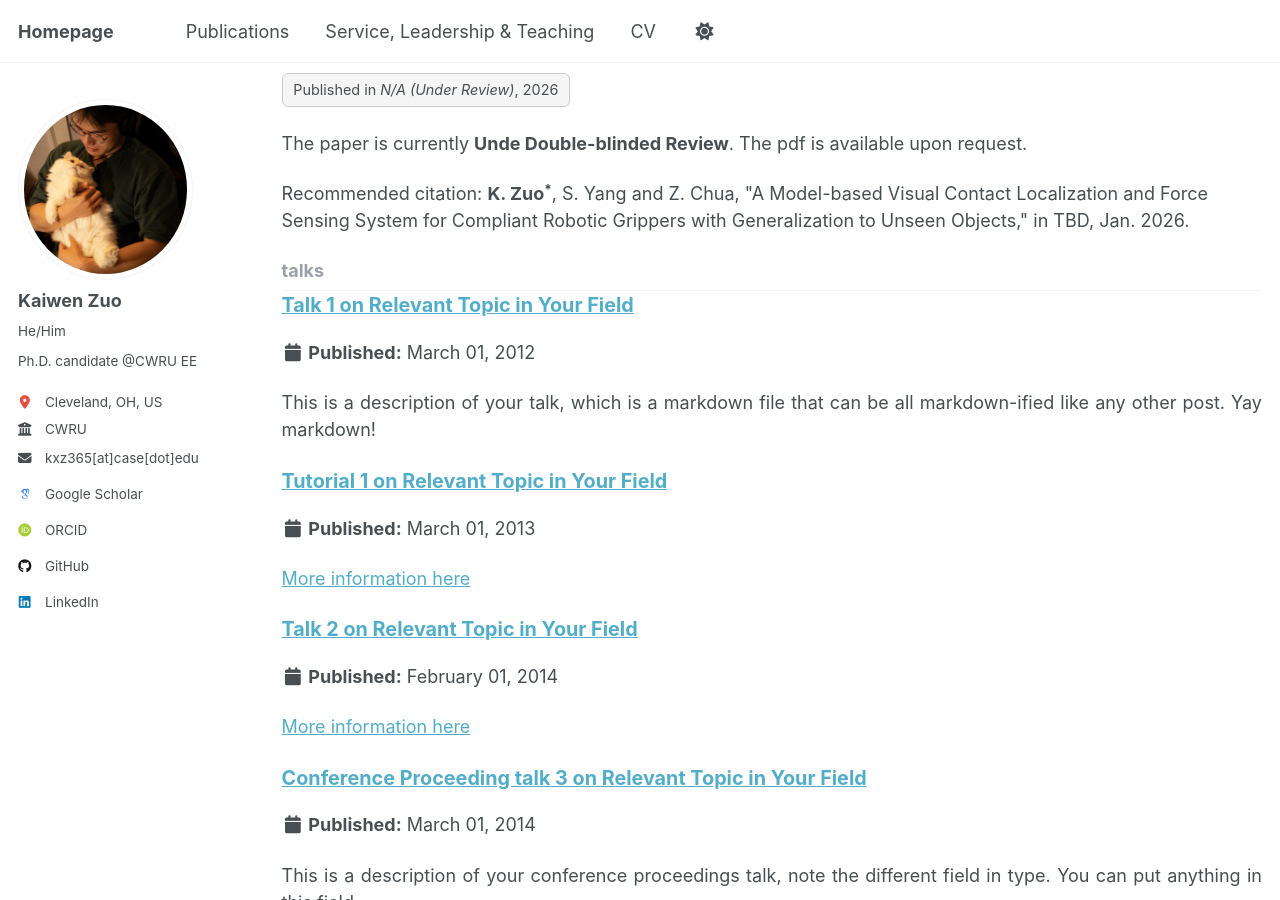
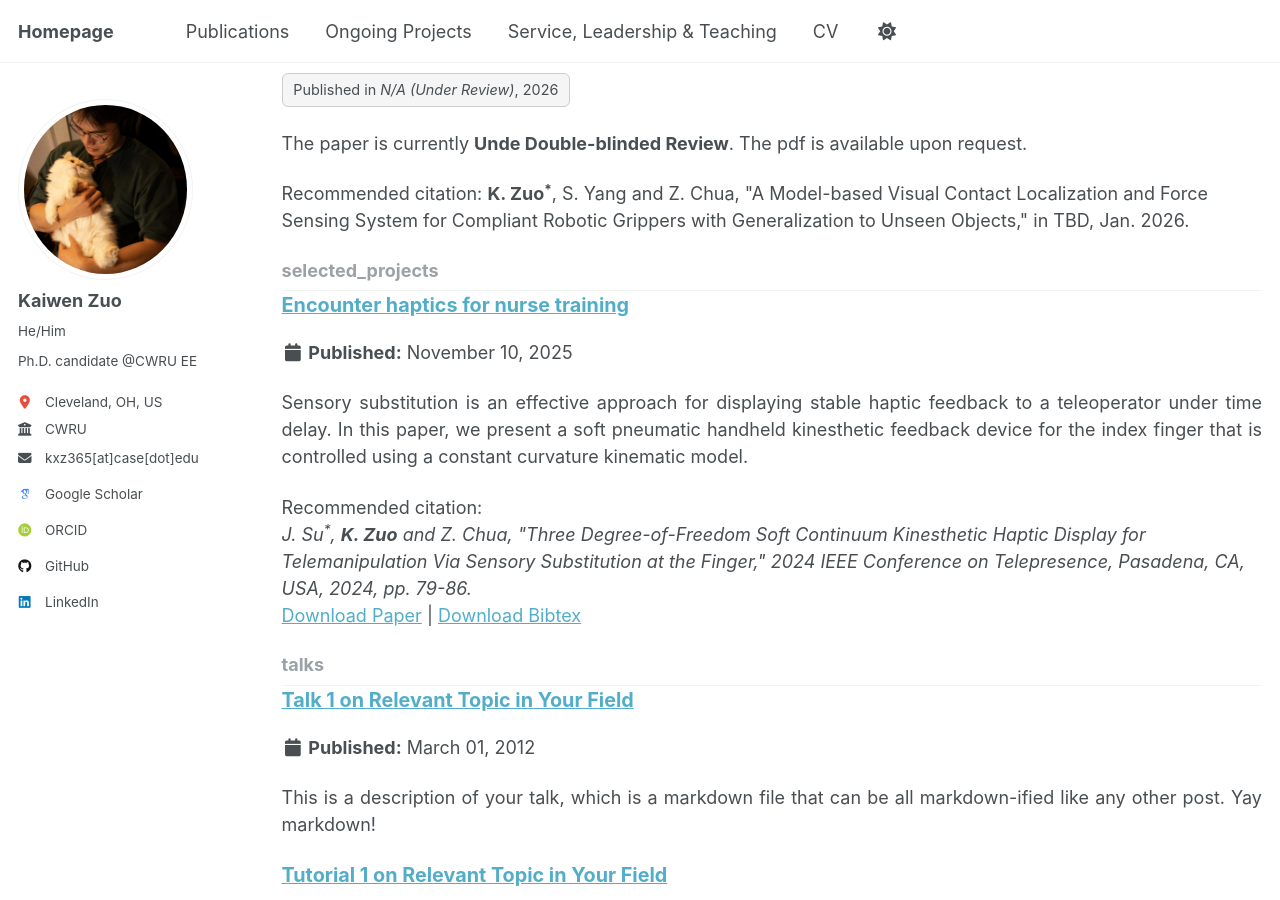
Before and after one commit to Cuberkk/Cuberkk.github.io, a Jekyll site: the page built from _pages/collection-archive.html, in a window 1280 px wide and 900 px high, scrolled down 1830 px. Built offline with Jekyll 4.4.1, drawn with Linux system fonts in a browser that asks for light colours; some web fonts are replaced; a script that is not in the unit is left out.

Commit message:
upload encounter haptic video

```diff
--- a/_config.yml
+++ b/_config.yml
@@ -237,6 +237,9 @@ collections:
   talks:
     output: true
     permalink: /:collection/:path/
+  selected_projects:
+    output: true
+    permalink: /:collection/:path/
 
 
 # These settings control how pages and collections are included in the site
@@ -294,6 +297,15 @@ defaults:
       layout: talk
       author_profile: true
       share: true
+  # _selected_projects
+  - scope:
+      path: ""
+      type: selected_projects
+    values:
+      layout: single
+      author_profile: true
+      share: true
+      comments: false
 
 
 # Sass/SCSS
--- a/_data/navigation.yml
+++ b/_data/navigation.yml
@@ -14,8 +14,8 @@ main:
   - title: "Publications"
     url: /#publications_about
 
-  # - title: "Talks"
-  #   url: /talks/
+  - title: "Ongoing Projects"
+    url: /selected_projects/
 
   - title: "Service, Leadership & Teaching"
     url: /teaching/
--- /dev/null
+++ b/_selected_projects/encounter_haptics.md
@@ -0,0 +1,18 @@
+---
+title: "Encounter haptics for nurse training"
+collection: selected_projects
+permalink: /publication/encounter_haptic
+excerpt: 'Sensory substitution is an effective approach for displaying stable haptic feedback to a teleoperator under time delay. In this paper, we present a soft pneumatic handheld kinesthetic feedback device for the index finger that is controlled using a constant curvature kinematic model.'
+date: 2025-11-10 -Present
+paperurl: 'http://Cuberkk.github.io/files/JS2024/Three_Degree-of-Freedom_Soft_Continuum_Kinesthetic_Haptic_Display_for_Telemanipulation_Via_Sensory_Substitution_at_the_Finger.pdf'
+bibtexurl: 'http://Cuberkk.github.io/files/JS2024/JS2024.bib'
+citation: 'J. Su<sup>*</sup>, <strong>K. Zuo</strong> and Z. Chua, "Three Degree-of-Freedom Soft Continuum Kinesthetic Haptic Display for Telemanipulation Via Sensory Substitution at the Finger," 2024 IEEE Conference on Telepresence, Pasadena, CA, USA, 2024, pp. 79-86.'
+---
+<p class="main_text">
+Sensory substitution is an effective approach for displaying stable haptic feedback to a teleoperator under time delay. The finger is highly articulated, and can sense movement and force in many directions, making it a promising location for sensory substitution based on kinesthetic feedback. However, existing finger kinesthetic devices either provide only one-degree-of-freedom feedback, are bulky, or have low force output. Soft pneumatic actuators have high power density, making them suitable for realizing high force kinesthetic feedback in a compact form factor. We present a soft pneumatic handheld kinesthetic feedback device for the index finger that is controlled using a constant curvature kinematic model.
+</p>
+
+<video controls width="100%">
+  <source src="{{ site.baseurl }}/files/encounter_haptics/Encounter.mp4" type="video/mp4">
+  Your browser does not support the video tag.
+</video>
```
Also changed, not shown: _pages/selected_projects.html (added, +23 -0 lines), 2 other files.
